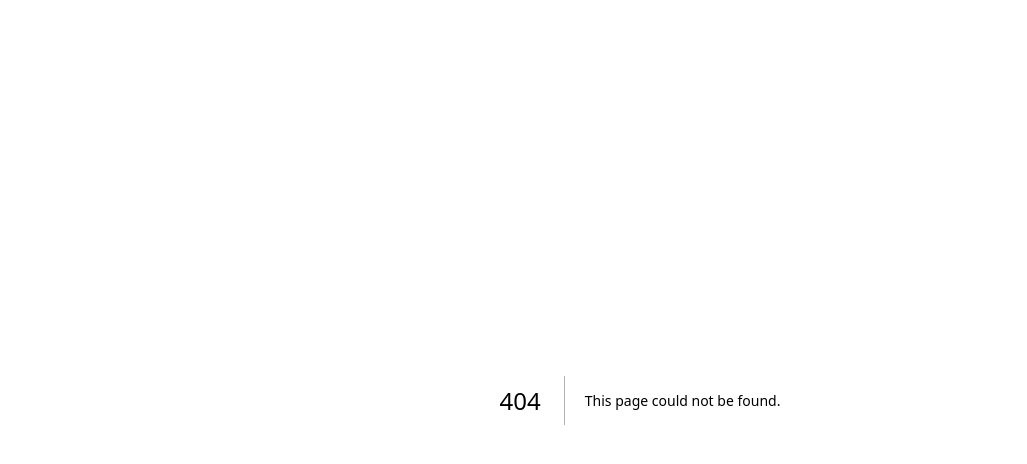
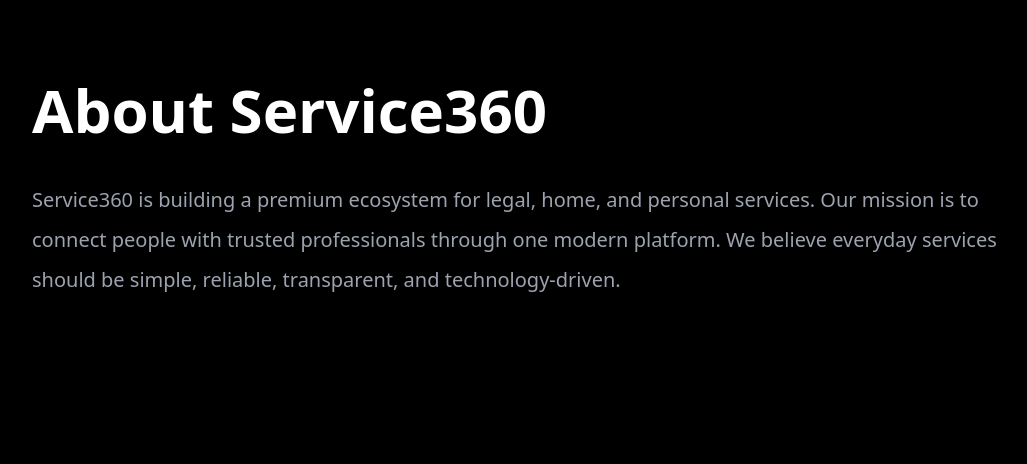
Before and after one commit to service-360/service360-website, a Next.js app: page /about in a window 1280 px wide. Before the commit this address had no page. Shown: the top 464 px of the page, without its empty margins (0-1027 px from the left). Built offline with nearby package versions, Linux system fonts and the light colour scheme.

Commit message:
Create about page

```diff
--- /dev/null
+++ b/app/about/page.js
@@ -0,0 +1,20 @@
+export default function AboutPage() {
+  return (
+    <main className="bg-black text-white min-h-screen px-8 py-20">
+
+      <h1 className="text-6xl font-bold mb-10">
+        About Service360
+      </h1>
+
+      <p className="text-gray-400 text-xl leading-10 max-w-5xl">
+        Service360 is building a premium ecosystem for legal,
+        home, and personal services. Our mission is to connect
+        people with trusted professionals through one modern platform.
+
+        We believe everyday services should be simple,
+        reliable, transparent, and technology-driven.
+      </p>
+
+    </main>
+  )
+}
```
